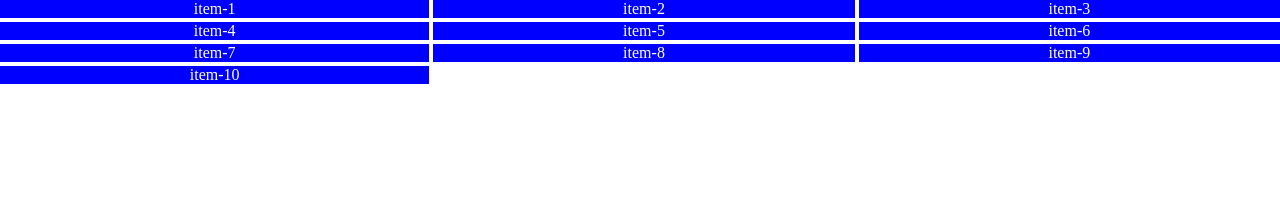
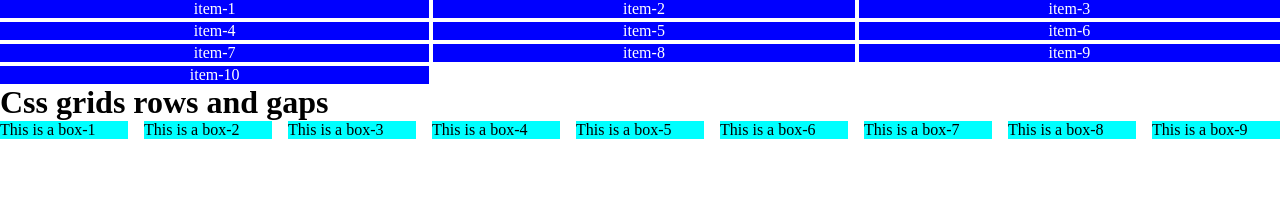
Before and after one commit to ResponseTime/Web-Development, a plain HTML site: page cssGrid.html in a window 1280 px wide. Drawn offline with Linux system fonts and the light colour scheme.

Commit message:
gtc gtr gar gg

```diff
--- a/cssGrid.css
+++ b/cssGrid.css
@@ -12,3 +12,13 @@
     color: white;
     text-align: center;
 }
+.grid{
+    display: grid;
+    grid-template-columns:repeat(9,2fr);
+    grid-template-rows: 2fr 6fr;
+    grid-auto-rows: 8fr;
+    grid-gap: 1rem;
+}
+.box{
+    background-color: aqua;
+}
--- a/cssGrid.html
+++ b/cssGrid.html
@@ -20,5 +20,17 @@
         <div class="item">item-9</div>
         <div class="item">item-10</div>
     </div>
+    <h1>Css grids rows and gaps</h1>
+    <div class="grid">
+        <div class="box">This is a box-1</div>
+        <div class="box">This is a box-2</div>
+        <div class="box">This is a box-3</div>
+        <div class="box">This is a box-4</div>
+        <div class="box">This is a box-5</div>
+        <div class="box">This is a box-6</div>
+        <div class="box">This is a box-7</div>
+        <div class="box">This is a box-8</div>
+        <div class="box">This is a box-9</div>
+    </div>
 </body>
 </html>
```
